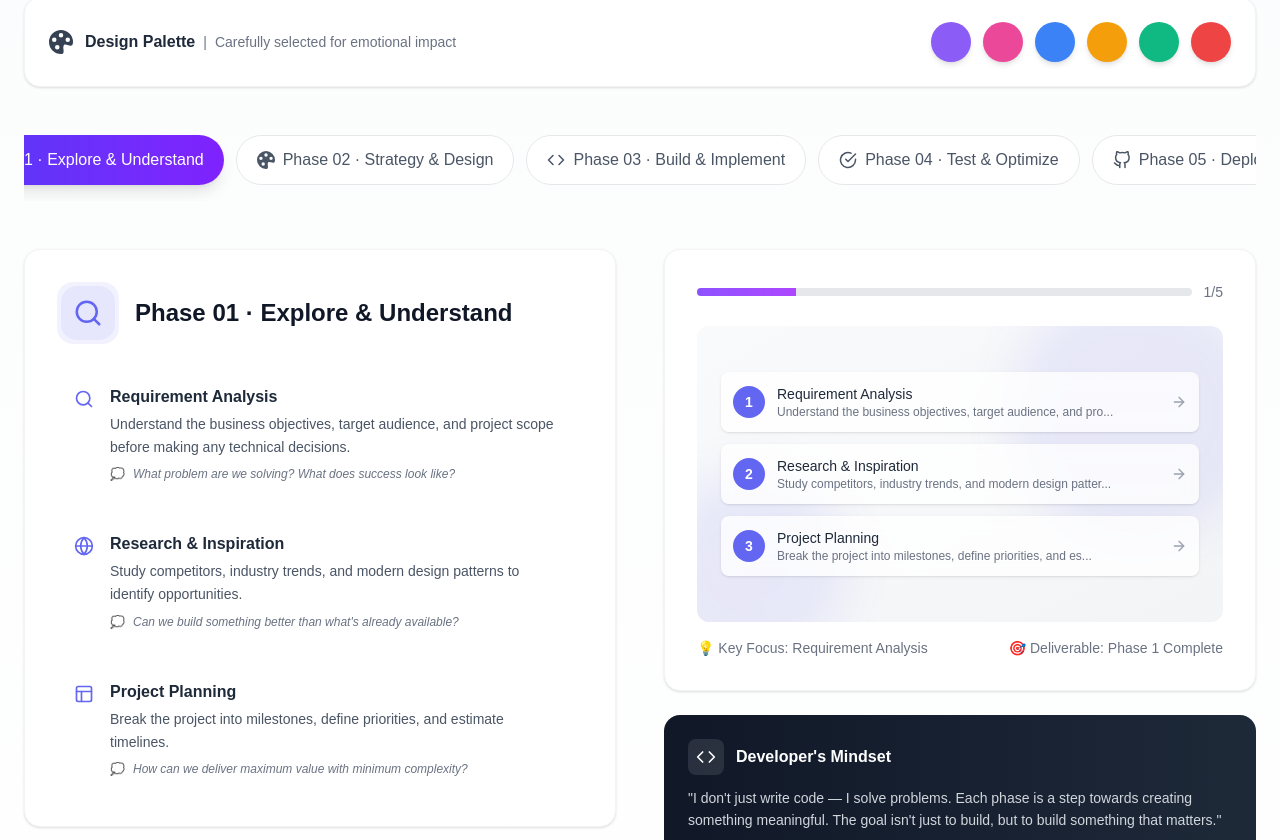
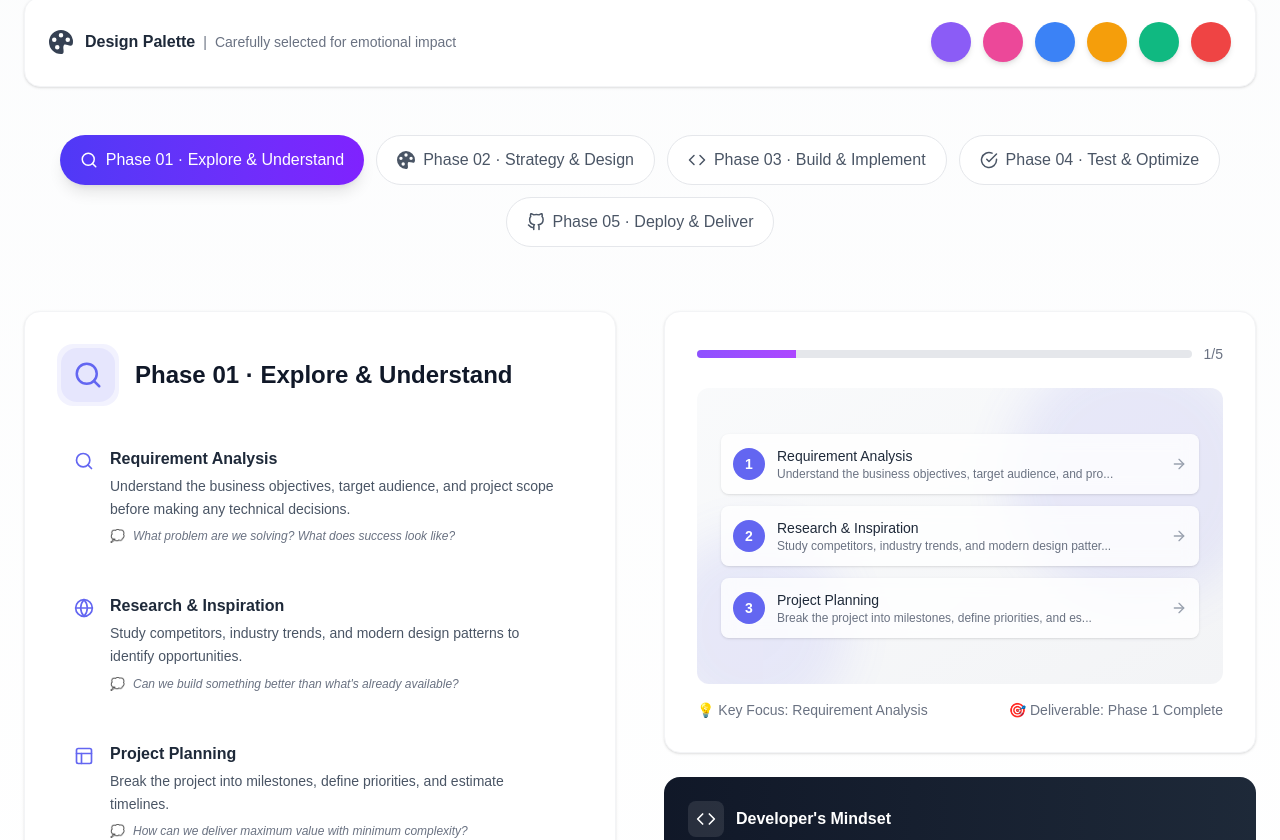
Before and after one commit to Gokul-pga/gokulanand, a Next.js app: page / in a window 1280 px wide. Shown: the part 2780-3620 px from the top of the page. Built offline with nearby package versions, Linux system fonts and the light colour scheme.

Commit message:
Update Showcase.tsx

```diff
--- a/src/components/sections/Showcase.tsx
+++ b/src/components/sections/Showcase.tsx
@@ -345,7 +345,27 @@ const DevelopmentJourney = () => {
         </motion.div>
 
         {/* Phase Navigation Tabs - Responsive Touch Scroller on Mobile */}
-        <div className="flex overflow-x-auto pb-4 mb-12 gap-3 justify-start md:justify-center -mx-4 px-4 md:mx-0 md:px-0 scrollbar-none snap-x">
+        <div
+          className="
+    flex
+    md:flex-wrap
+    justify-start
+    md:justify-center
+    overflow-x-auto
+    md:overflow-visible
+    pb-4
+    mb-12
+    gap-3
+    -mx-4
+    px-4
+    md:mx-0
+    md:px-0
+    scrollbar-none
+    snap-x
+    md:snap-none
+  "
+        >
+          {" "}
           {phases.map((phase, index) => (
             <motion.button
               key={phase.id}
@@ -552,7 +572,7 @@ const DevelopmentJourney = () => {
         </div>
 
         {/* Bottom CTA */}
-        <motion.div
+        {/* <motion.div
           initial={{ opacity: 0, y: 20 }}
           animate={isInView ? { opacity: 1, y: 0 } : {}}
           transition={{ duration: 0.6, delay: 0.4 }}
@@ -566,7 +586,7 @@ const DevelopmentJourney = () => {
               Let's Build Together
             </button>
           </div>
-        </motion.div>
+        </motion.div> */}
       </div>
     </section>
   );
```
